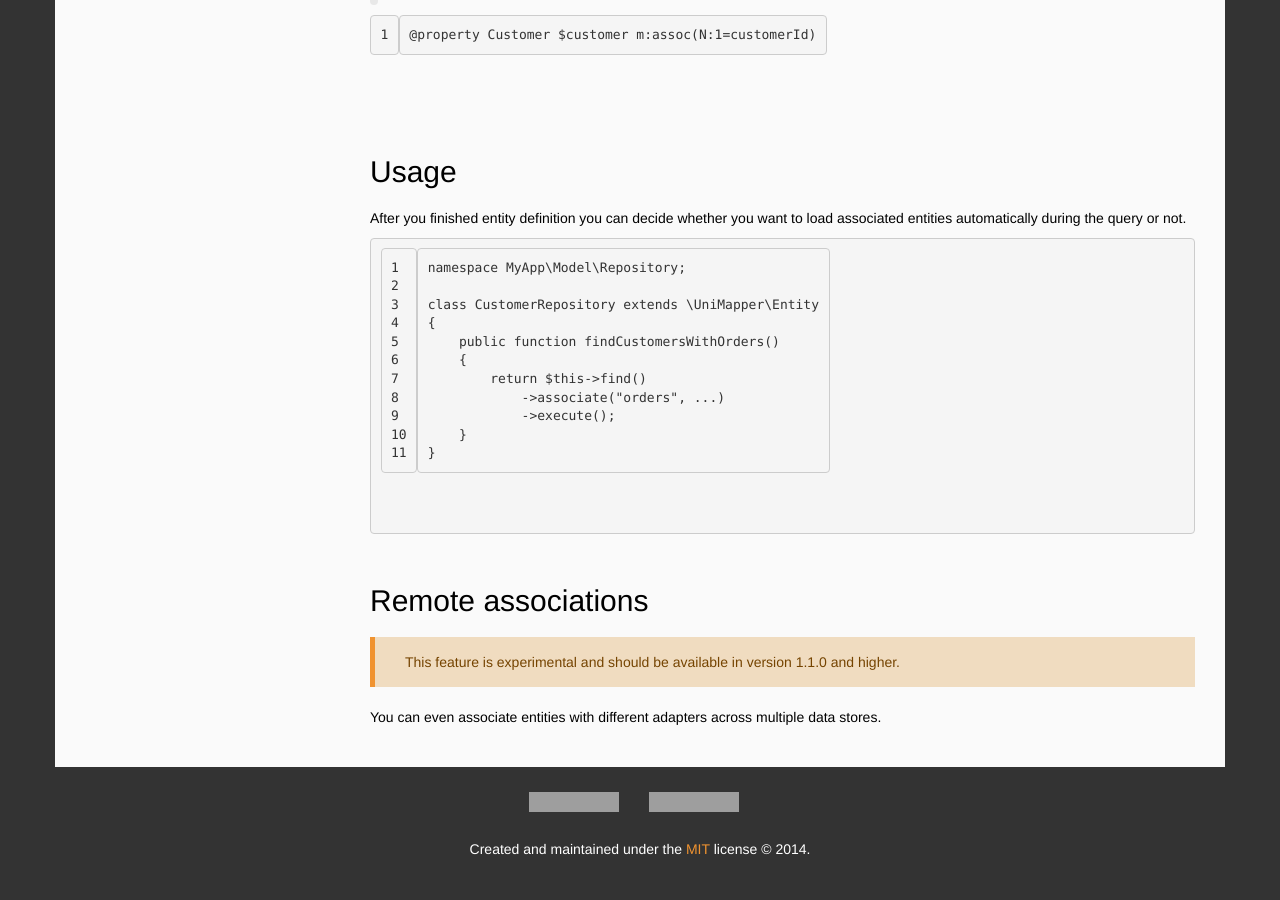
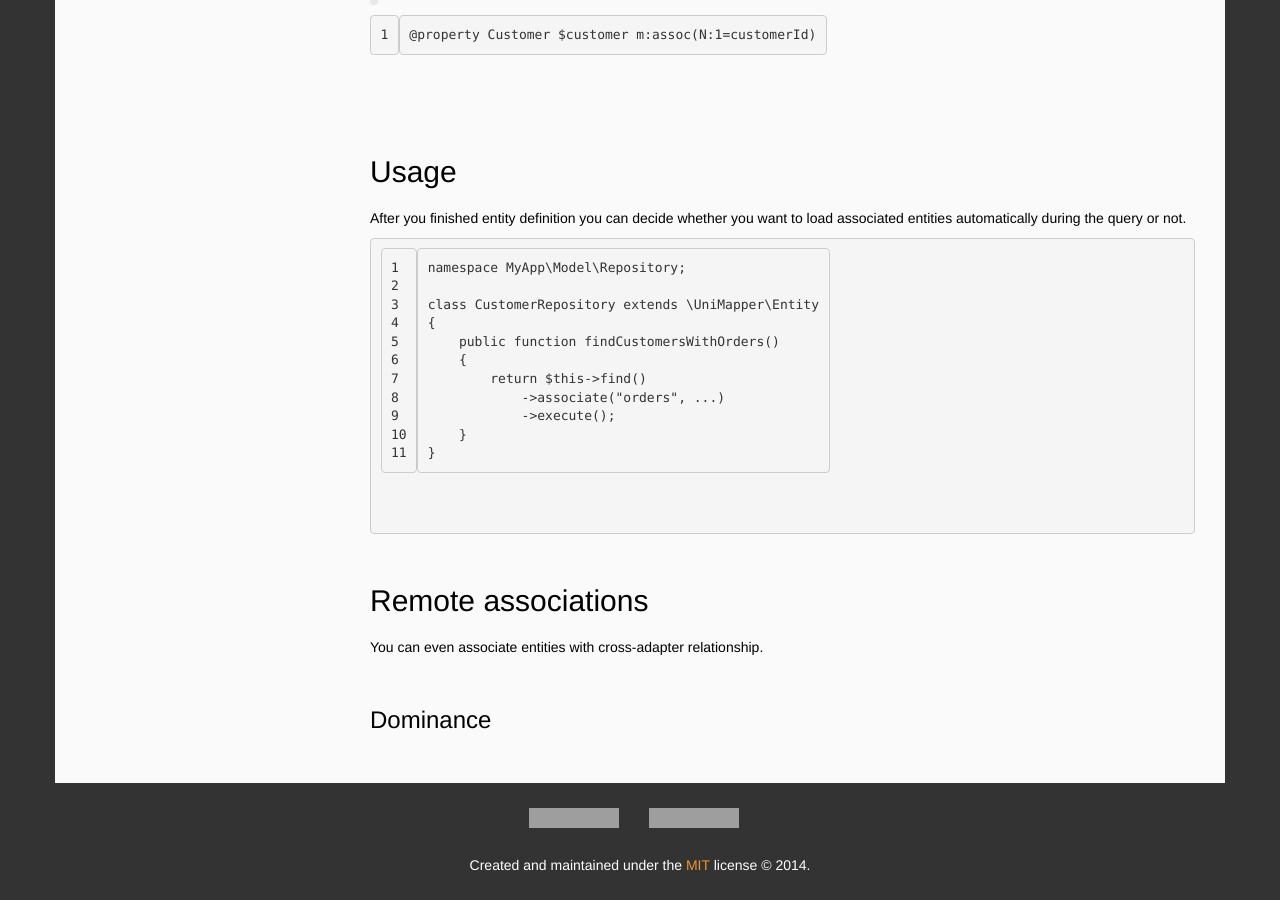
Before and after one commit to unimapper/unimapper.github.io, a Jekyll site: the page built from docs/reference/associations.md, in a window 1280 px wide and 900 px high, scrolled down 1694 px. Built offline with Jekyll 4.4.1, drawn with Linux system fonts in a browser that asks for light colours; nearby versions of some CDN libraries; the repository's description, which GitHub fills in, is left out; grey boxes are pictures that could not be loaded.

Commit message:
docs: added dominant associations

```diff
--- a/docs/reference/associations.md
+++ b/docs/reference/associations.md
@@ -52,6 +52,7 @@ class CustomerRepository extends \UniMapper\Entity
 ~~~
 
 ## Remote associations
-> This feature is experimental and should be available in version 1.1.0 and higher.
 
-You can even associate entities with different adapters across multiple data stores.
+You can even associate entities with cross-adapter relationship.
+
+### Dominance
```
